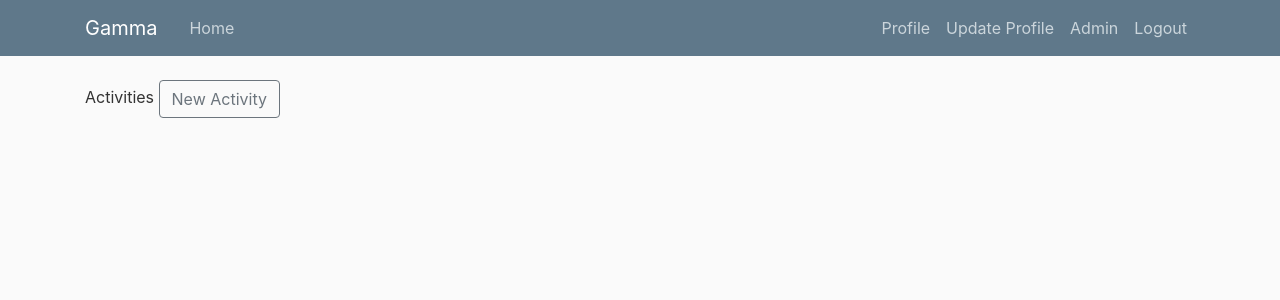
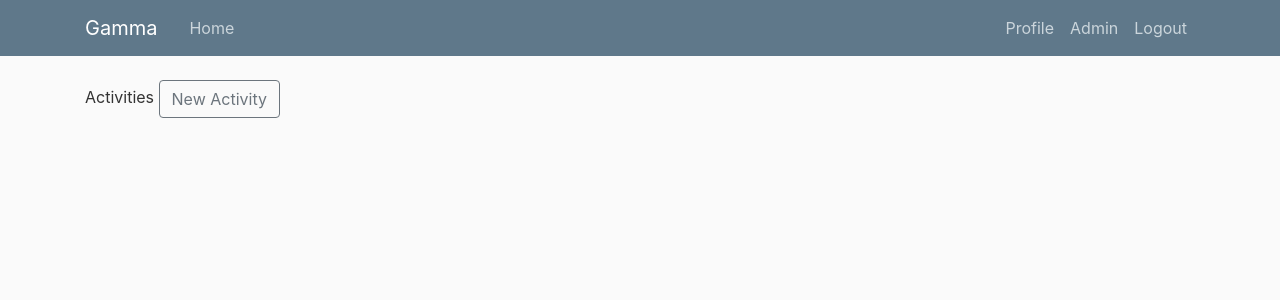
Before and after one commit to cjhs201/groupproject-T-src, a Django app: page / in a window 1280 px wide. Shown: the top 300 px of the page. Run offline with Django 3.2, Linux system fonts and the light colour scheme; the visitor is signed in with stand-in values (Sample User, id 1); data that the repository does not hold is empty; some libraries are stand-ins or nearby versions.

Commit message:
Fix navbar after merge

```diff
--- a/gamma/templates/gamma/base.html
+++ b/gamma/templates/gamma/base.html
@@ -29,7 +29,6 @@
             <div class="navbar-nav">
               {% if user.is_authenticated %}
                 <a class="nav-item nav-link" href="{% url 'gamma-profile' %}">Profile</a>
-                <a class="nav-item nav-link" href="{% url 'gamma-editprofile' %}">Update Profile</a>
                 {% if user.is_staff %}
                   <a class="nav-item nav-link" href="{% url 'admin:index' %}">Admin</a>
                 {% endif %}
```
Also changed, not shown: media/profile_pics/631598.jpg (added).
